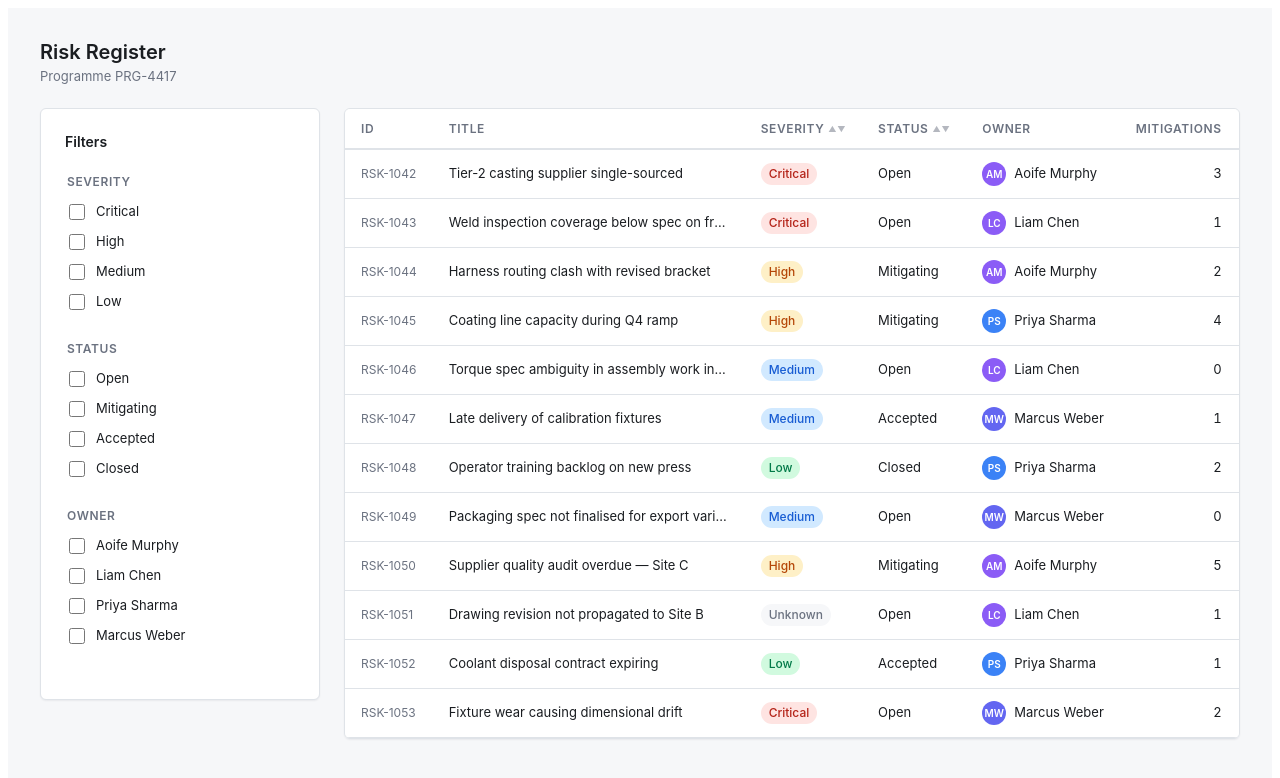
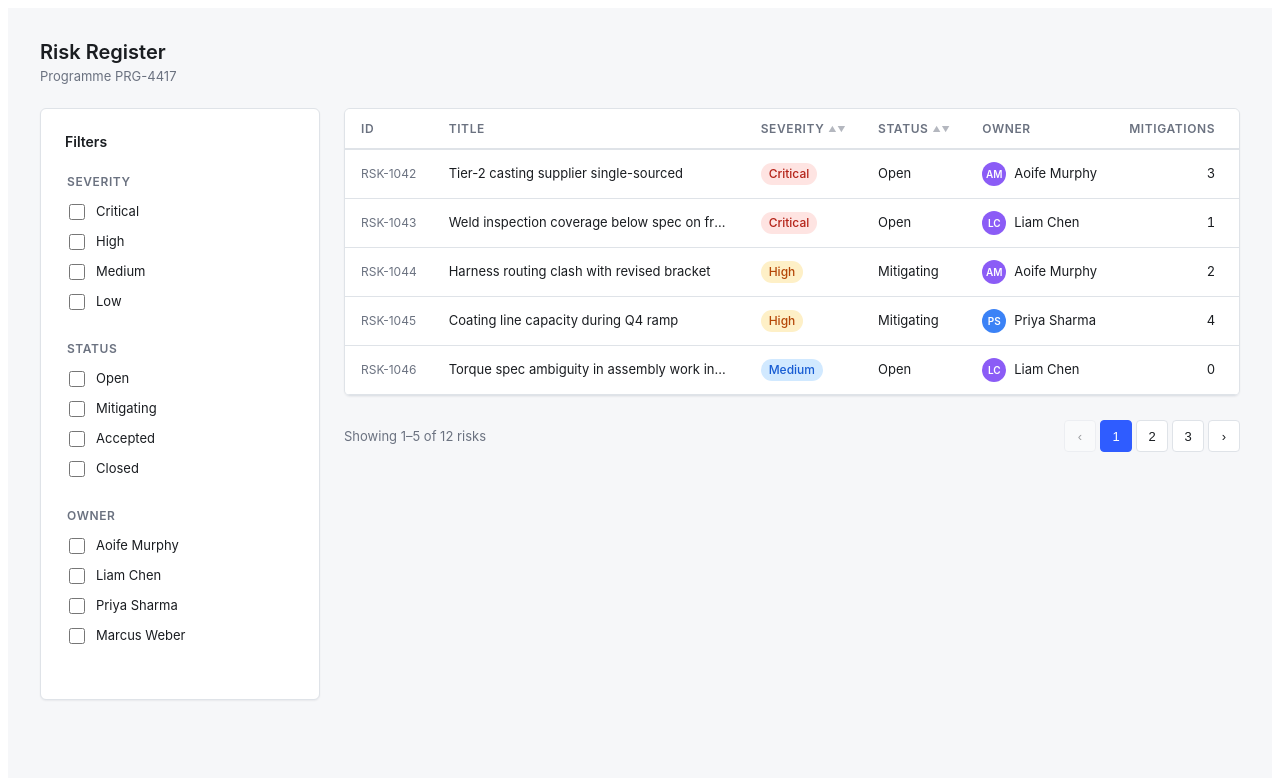
Before and after one commit to rjkant/Risk_Managment_Portal, a Vue app: page / in a window 1280 px wide. Shown: the top 778 px of the page. Built offline with nearby package versions, Linux system fonts and the light colour scheme.

Commit message:
pagination controls

```diff
--- a/src/App.vue
+++ b/src/App.vue
@@ -2,10 +2,12 @@
 import { useRisks } from '@/composables/useRisks'
 import { useFilters } from '@/composables/useFilters'
 import { useSorting } from '@/composables/useSorting'
+import { usePagination } from '@/composables/usePagination'
 import RiskTable from '@/components/table/RiskTable.vue'
 import FilterPanel from '@/components/filters/FilterPanel.vue'
 import ActiveFiltersBar from '@/components/common/ActiveFiltersBar.vue'
 import EmptyState from '@/components/common/EmptyState.vue'
+import PaginationControls from '@/components/common/PaginationControls.vue'
 
 const { risks } = useRisks()
 const {
@@ -20,6 +22,19 @@ const {
   clearAll,
 } = useFilters(risks)
 const { sortColumn, sortDirection, sortedRisks, toggleSort } = useSorting(filteredRisks)
+const {
+  currentPage,
+  totalPages,
+  paginatedItems,
+  totalItems,
+  startIndex,
+  endIndex,
+  isFirstPage,
+  isLastPage,
+  goToPage,
+  nextPage,
+  prevPage,
+} = usePagination(sortedRisks, { pageSize: 5 })
 </script>
 
 <template>
@@ -45,7 +60,7 @@ const { sortColumn, sortDirection, sortedRisks, toggleSort } = useSorting(filter
         />
         <RiskTable
           v-if="sortedRisks.length > 0"
-          :risks="sortedRisks"
+          :risks="paginatedItems"
           :sort-column="sortColumn"
           :sort-direction="sortDirection"
           @sort="toggleSort"
@@ -53,6 +68,19 @@ const { sortColumn, sortDirection, sortedRisks, toggleSort } = useSorting(filter
         <EmptyState
           v-else-if="hasActiveFilters"
           @clear-filters="clearAll"
+        />
+        <PaginationControls
+          v-if="totalItems > 0"
+          :current-page="currentPage"
+          :total-pages="totalPages"
+          :start-index="startIndex"
+          :end-index="endIndex"
+          :total-items="totalItems"
+          :is-first-page="isFirstPage"
+          :is-last-page="isLastPage"
+          @go-to-page="goToPage"
+          @next="nextPage"
+          @prev="prevPage"
         />
       </main>
     </div>
--- /dev/null
+++ b/src/components/common/PaginationControls.vue
@@ -0,0 +1,148 @@
+<script setup lang="ts">
+const props = defineProps<{
+  currentPage: number
+  totalPages: number
+  startIndex: number
+  endIndex: number
+  totalItems: number
+  isFirstPage: boolean
+  isLastPage: boolean
+}>()
+
+const emit = defineEmits<{
+  goToPage: [page: number]
+  next: []
+  prev: []
+}>()
+
+/**
+ * Generates a page-number array with ellipses (null) for large ranges.
+ * Always shows first, last, and up to 2 neighbours of current page.
+ */
+function visiblePages(): (number | null)[] {
+  const total = props.totalPages
+  if (total <= 7) {
+    return Array.from({ length: total }, (_, i) => i + 1)
+  }
+  const pages: (number | null)[] = [1]
+  const current = props.currentPage
+  const start = Math.max(2, current - 1)
+  const end = Math.min(total - 1, current + 1)
+
+  if (start > 2) pages.push(null)
+  for (let i = start; i <= end; i++) pages.push(i)
+  if (end < total - 1) pages.push(null)
+  pages.push(total)
+  return pages
+}
+</script>
+
+<template>
+  <nav class="pagination" aria-label="Pagination">
+    <p class="pagination__summary">
+      Showing {{ startIndex + 1 }}–{{ endIndex }} of {{ totalItems }} risks
+    </p>
+    <div class="pagination__controls">
+      <button
+        class="pagination__btn"
+        type="button"
+        :disabled="isFirstPage"
+        aria-label="Previous page"
+        @click="emit('prev')"
+      >
+        ‹
+      </button>
+      <template v-for="(page, idx) in visiblePages()" :key="idx">
+        <span v-if="page === null" class="pagination__ellipsis">…</span>
+        <button
+          v-else
+          class="pagination__btn"
+          :class="{ 'pagination__btn--active': page === currentPage }"
+          type="button"
+          :aria-label="`Page ${page}`"
+          :aria-current="page === currentPage ? 'page' : undefined"
+          @click="emit('goToPage', page)"
+        >
+          {{ page }}
+        </button>
+      </template>
+      <button
+        class="pagination__btn"
+        type="button"
+        :disabled="isLastPage"
+        aria-label="Next page"
+        @click="emit('next')"
+      >
+        ›
+      </button>
+    </div>
+  </nav>
+</template>
+
+<style scoped>
+.pagination {
+  display: flex;
+  align-items: center;
+  justify-content: space-between;
+  padding: var(--space-3) 0;
+  margin-top: var(--space-3);
+}
+
+.pagination__summary {
+  font-size: var(--font-size-sm);
+  color: var(--color-text-muted);
+  margin: 0;
+}
+
+.pagination__controls {
+  display: flex;
+  align-items: center;
+  gap: var(--space-1);
+}
+
+.pagination__btn {
+  min-width: 32px;
+  height: 32px;
+  padding: 0 var(--space-2);
+  border: 1px solid var(--color-border);
+  border-radius: var(--radius-sm);
+  background: var(--color-surface);
+  color: var(--color-text);
+  font-size: var(--font-size-sm);
+  cursor: pointer;
+  display: inline-flex;
+  align-items: center;
+  justify-content: center;
+}
+
+.pagination__btn:hover:not(:disabled) {
+  background-color: var(--color-surface-sunken);
+}
+
+.pagination__btn:disabled {
+  opacity: 0.4;
+  cursor: not-allowed;
+}
+
+.pagination__btn--active {
+  background-color: var(--color-accent);
+  color: var(--color-text-inverse);
+  border-color: var(--color-accent);
+}
+
+.pagination__btn--active:hover {
+  background-color: var(--color-accent-hover);
+}
+
+.pagination__btn:focus-visible {
+  outline: 2px solid var(--color-accent);
+  outline-offset: 2px;
+}
+
+.pagination__ellipsis {
+  min-width: 24px;
+  text-align: center;
+  font-size: var(--font-size-sm);
+  color: var(--color-text-muted);
+}
+</style>
--- /dev/null
+++ b/src/composables/usePagination.ts
@@ -0,0 +1,79 @@
+import { computed, ref, watch, type Ref } from 'vue'
+
+interface UsePaginationOptions {
+  pageSize?: number
+}
+
+interface UsePaginationReturn {
+  currentPage: Ref<number>
+  pageSize: Ref<number>
+  totalPages: Ref<number>
+  paginatedItems: Ref<Risk[]>
+  totalItems: Ref<number>
+  startIndex: Ref<number>
+  endIndex: Ref<number>
+  goToPage: (page: number) => void
+  nextPage: () => void
+  prevPage: () => void
+  isFirstPage: Ref<boolean>
+  isLastPage: Ref<boolean>
+}
+
+import type { Risk } from '@/types/risk'
+
+export function usePagination(
+  items: Ref<Risk[]>,
+  options: UsePaginationOptions = {},
+): UsePaginationReturn {
+  const pageSize = ref(options.pageSize ?? 5)
+  const currentPage = ref(1)
+
+  const totalItems = computed(() => items.value.length)
+  const totalPages = computed(() => Math.max(1, Math.ceil(totalItems.value / pageSize.value)))
+
+  /* Reset to page 1 when the source list changes (filter / sort) */
+  watch(
+    () => items.value.length,
+    () => {
+      currentPage.value = 1
+    },
+  )
+
+  const startIndex = computed(() => (currentPage.value - 1) * pageSize.value)
+  const endIndex = computed(() => Math.min(startIndex.value + pageSize.value, totalItems.value))
+
+  const paginatedItems = computed(() =>
+    items.value.slice(startIndex.value, endIndex.value),
+  )
+
+  function goToPage(page: number) {
+    const clamped = Math.max(1, Math.min(page, totalPages.value))
+    currentPage.value = clamped
+  }
+
+  function nextPage() {
+    goToPage(currentPage.value + 1)
+  }
+
+  function prevPage() {
+    goToPage(currentPage.value - 1)
+  }
+
+  const isFirstPage = computed(() => currentPage.value === 1)
+  const isLastPage = computed(() => currentPage.value >= totalPages.value)
+
+  return {
+    currentPage,
+    pageSize,
+    totalPages,
+    paginatedItems,
+    totalItems,
+    startIndex,
+    endIndex,
+    goToPage,
+    nextPage,
+    prevPage,
+    isFirstPage,
+    isLastPage,
+  }
+}
```
